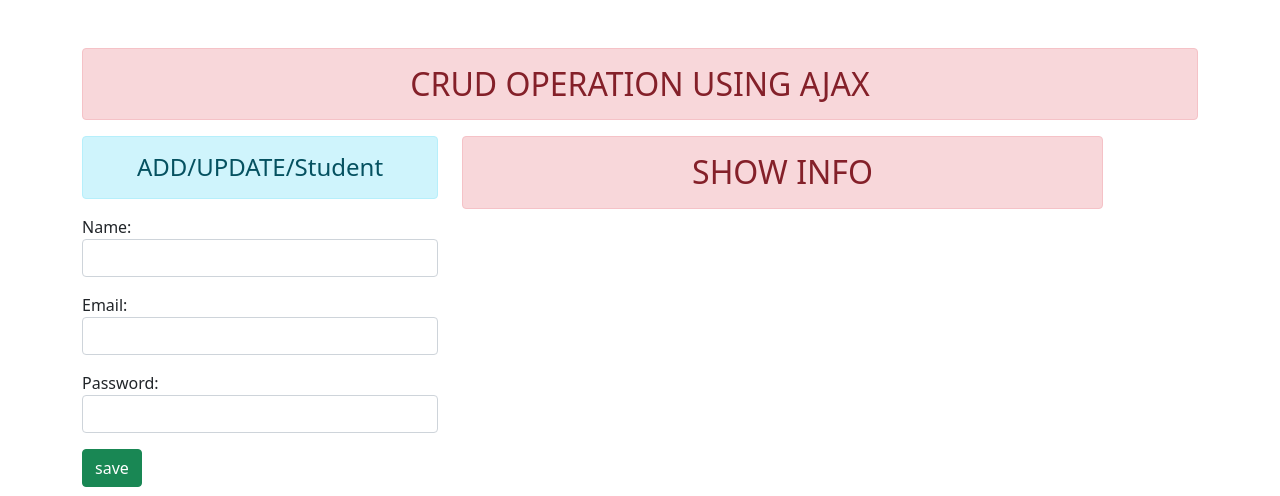
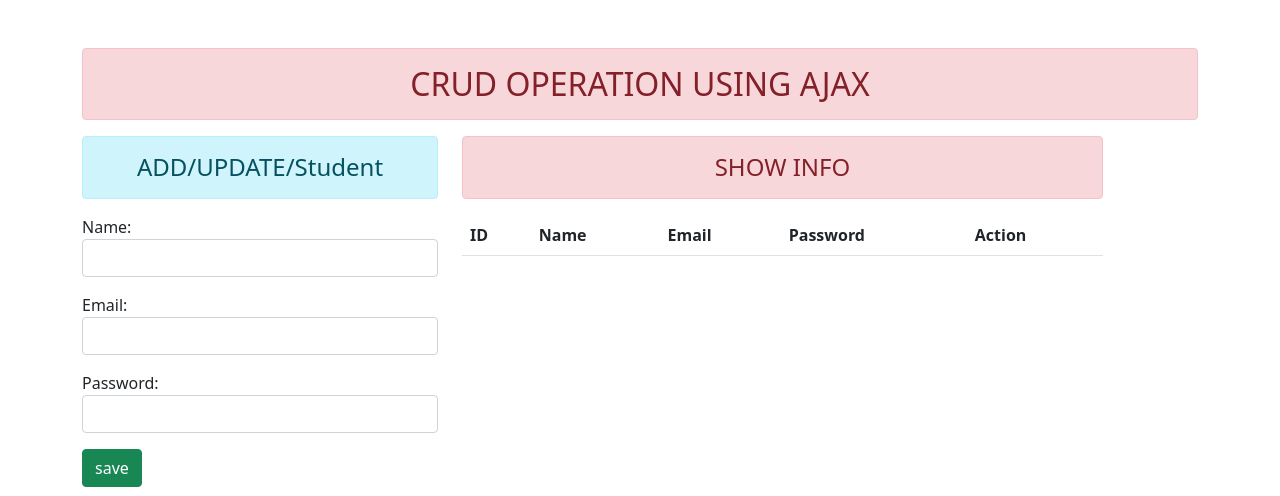
Before and after one commit to Sajan4072/Django_ajax, a Django app: page / in a window 1280 px wide. Shown: the top 496 px of the page. Run offline with Django 3.2, Linux system fonts and the light colour scheme; lists and menus that the app fills with data are empty; some libraries are stand-ins or nearby versions.

Commit message:
table head added

```diff
--- a/Dajax/ajaxapp/templates/ajaxapp/home.html
+++ b/Dajax/ajaxapp/templates/ajaxapp/home.html
@@ -25,10 +25,23 @@
             </div>
             <div class="col-sm-7">
 
-                <h2 class="text-center alert alert-danger">
+                <h4 class="text-center alert alert-danger">
                     SHOW INFO
-                </h2>
-                <table class="tab"></table>
+                </h4>
+                <table class="table table-hover">
+                    <thead>
+                        <tr>
+                            <th scope="col">ID</th>
+                            <th scope="col">Name</th>
+                            <th scope="col">Email</th>
+                            <th scope="col">Password</th>
+                            <th scope="col">Action</th>
+
+                        </tr>
+                    </thead>
+
+
+                </table>
             </div>
 
         </div>
```
